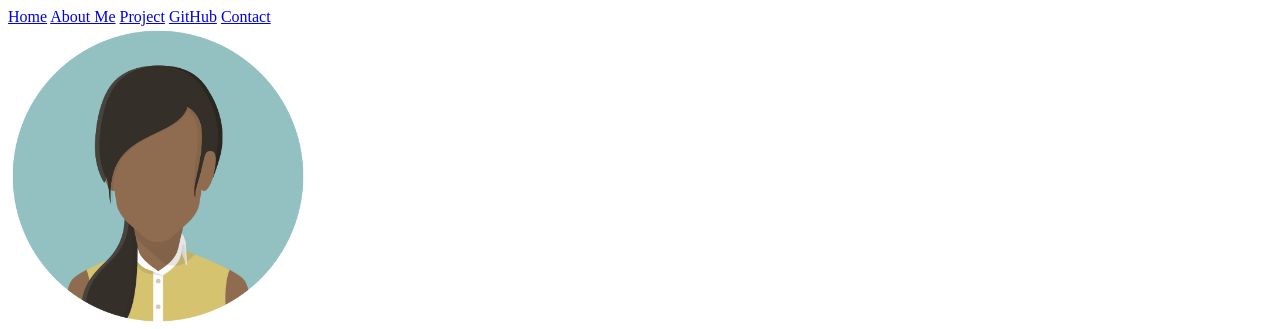
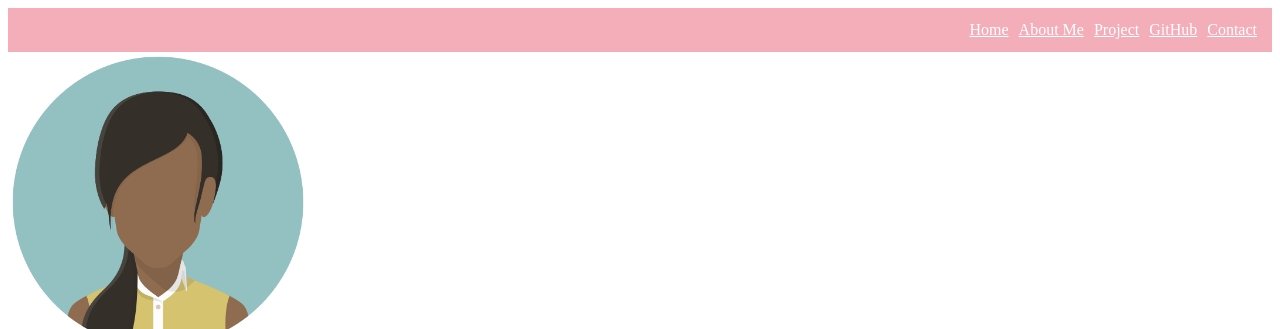
Before and after one commit to rajkdh/Professional-Portfolio, a plain HTML site: page index.html in a window 1280 px wide. Shown: the top 329 px of the page. Drawn offline with Linux system fonts and the light colour scheme.

Commit message:
styled the navigation bar, need to remove the underline from links

```diff
--- a/assets/style.css
+++ b/assets/style.css
@@ -2,6 +2,21 @@
 - when hovering over project image, it should be larger than the others
 - bar should stay on screen when scrolling
 */
+.topnav{
+    background-color: #f4aeba;
+    overflow: hidden;
+    padding: 13px 15px;
+    display:flex;
+    flex-wrap: nowrap;
+    justify-content: flex-end;
+    gap: 10px;
+
+}
+.topnav a{
+color:white;
+
+
+}
 #profile-image{
     width: 300px;
 }
```
